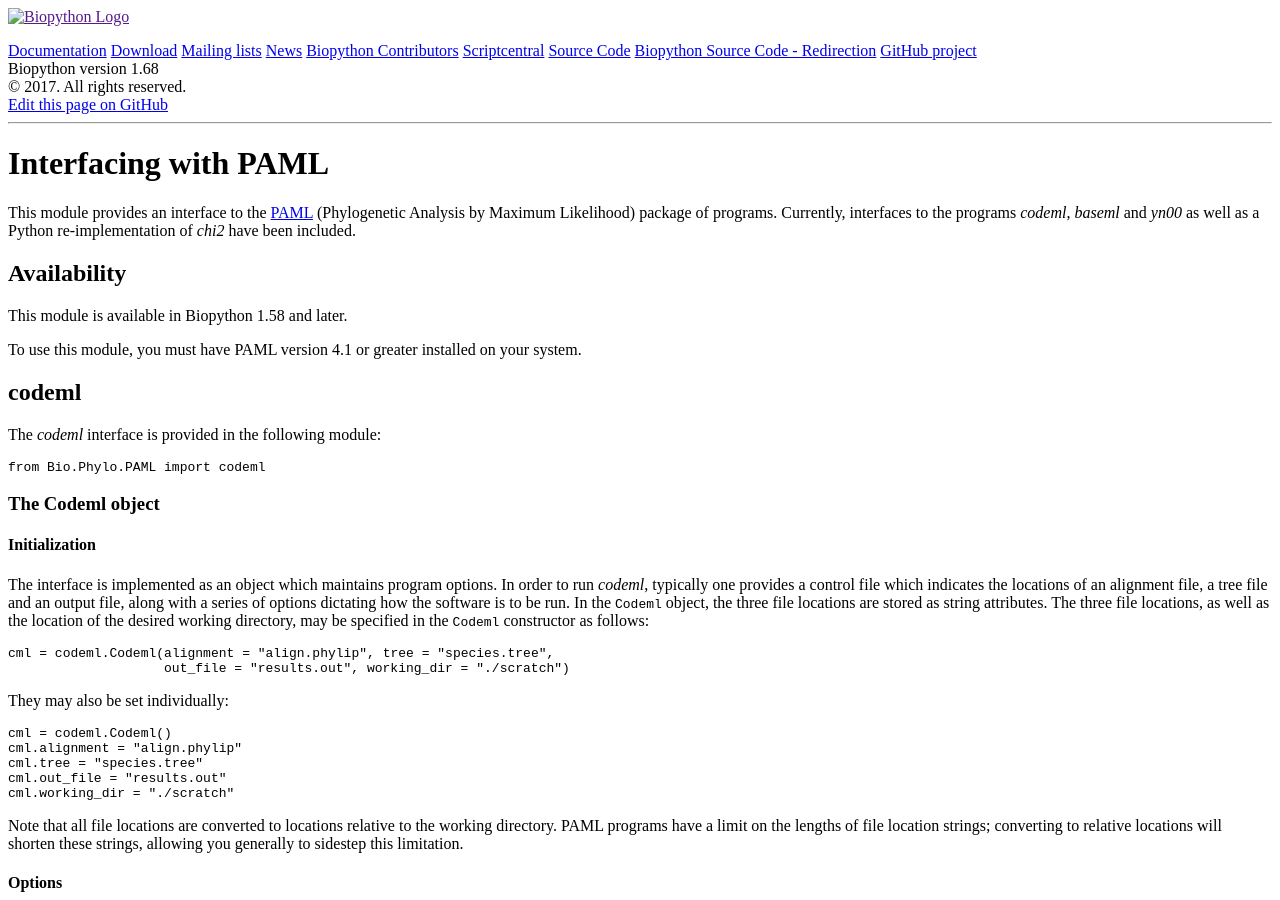
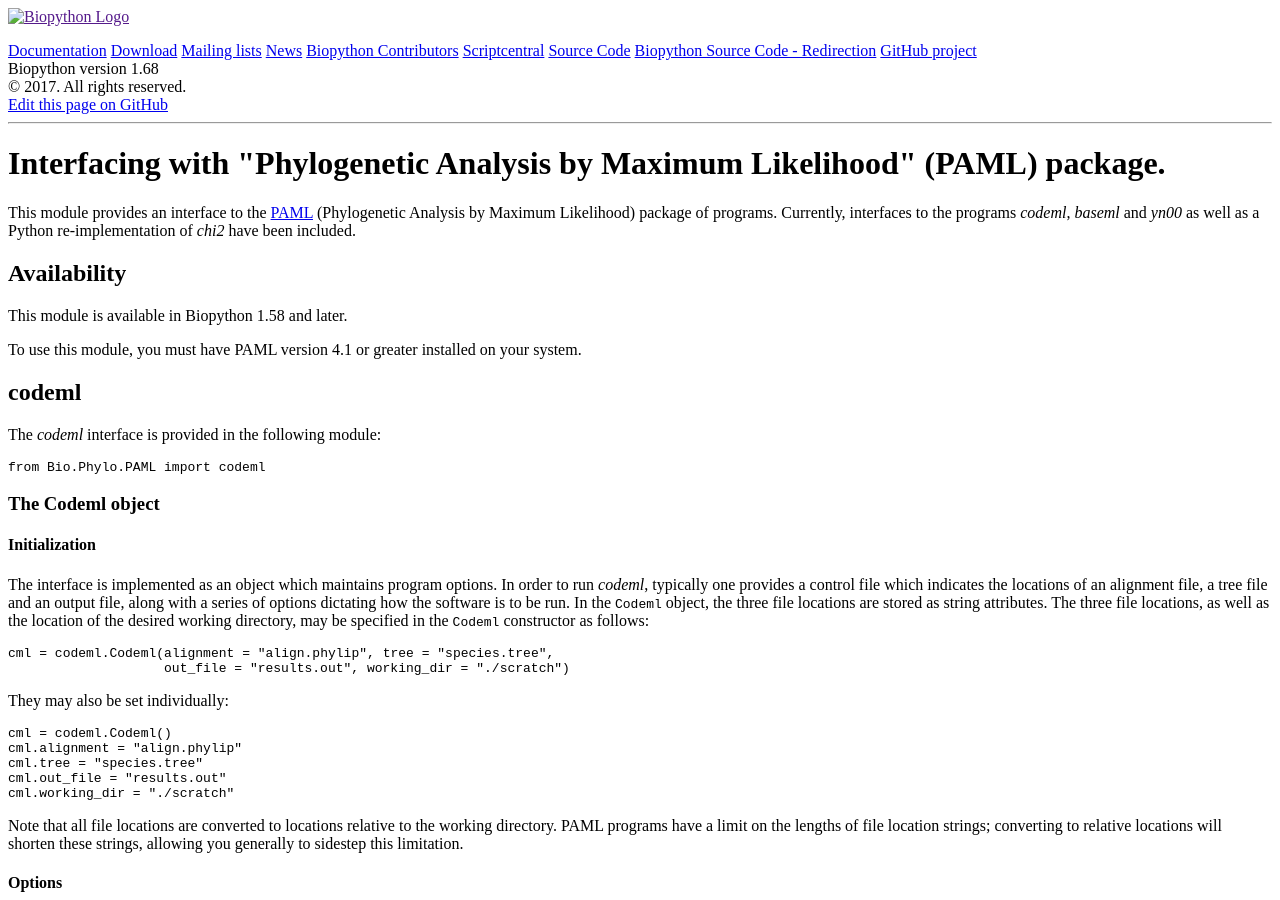
Before and after one commit to biopython/biopython.github.io, a Jekyll site: the page built from wiki/PAML.md, in a window 1280 px wide and 900 px high. Built offline with Jekyll 4.4.1, drawn with Linux system fonts in a browser that asks for light colours.

Commit message:
Update PAML.md

```diff
--- a/wiki/PAML.md
+++ b/wiki/PAML.md
@@ -1,5 +1,5 @@
 ---
-title: Interfacing with PAML
+title: Interfacing with "Phylogenetic Analysis by Maximum Likelihood" (PAML) package.
 permalink: wiki/PAML
 layout: wiki
 tags:
```
